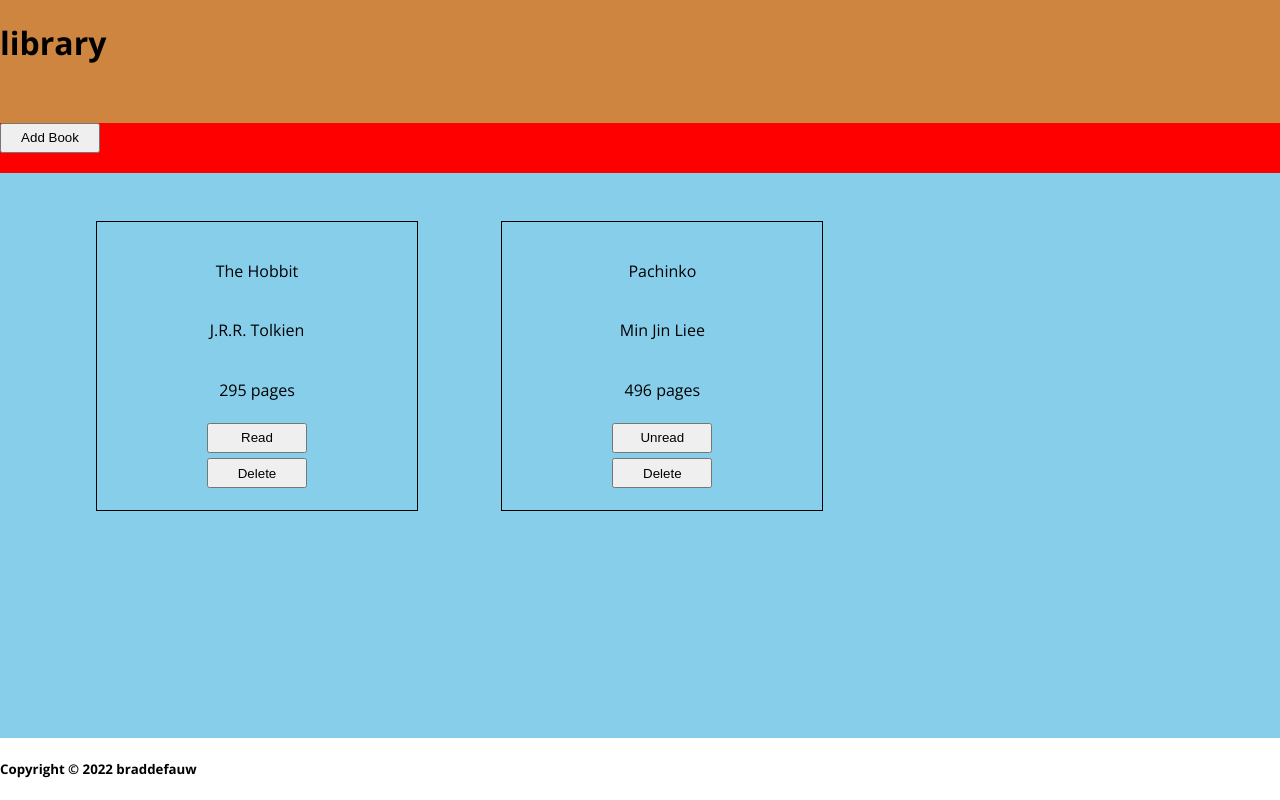
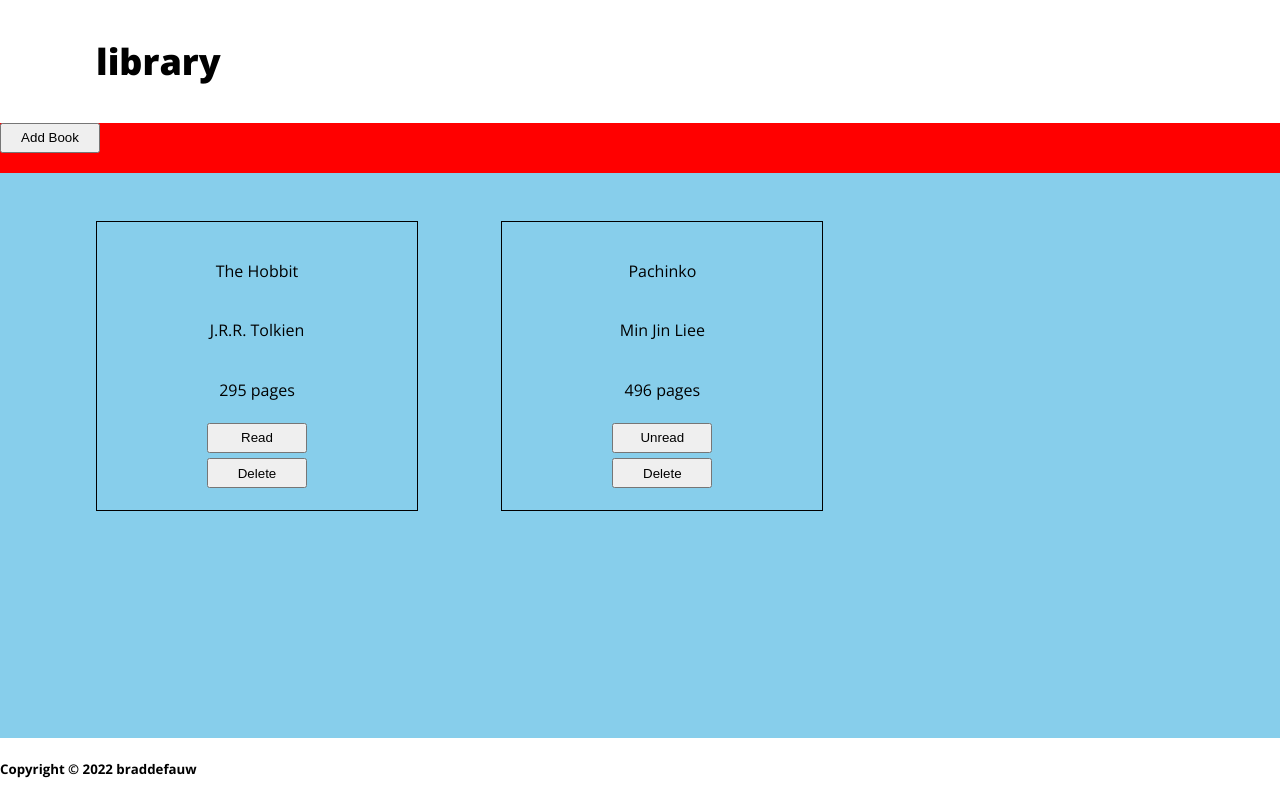
Before and after one commit to braddefauw/library-top, a plain HTML site: page index.html in a window 1280 px wide. Drawn offline with nearby package versions, Linux system fonts and the light colour scheme.

Commit message:
header styling + icon

```diff
--- a/index.html
+++ b/index.html
@@ -9,6 +9,7 @@
     <link rel="preconnect" href="https://fonts.googleapis.com">
     <link rel="preconnect" href="https://fonts.gstatic.com" crossorigin>
     <link href="https://fonts.googleapis.com/css2?family=Open+Sans:ital,wght@0,300;0,400;0,500;0,600;0,700;0,800;1,300;1,400;1,500;1,600;1,700;1,800&display=swap" rel="stylesheet">
+    <link rel="icon" href="img/Closed_Book_Icon.svg.png">
 </head>
 <body>
     <header>
--- a/styles.css
+++ b/styles.css
@@ -8,7 +8,15 @@ body {
 }
 
 header {
-    background: peru;
+    display: flex;
+    justify-content: flex-start;
+    align-items: center;
+    padding-left: 6rem;
+}
+
+header h1 {
+    font-weight: 800;
+    font-size: 2.25rem;
 }
 
 button {
@@ -33,7 +41,7 @@ button {
     padding: 20px;
     width: 300px;
     left: 50%;
-    top: 10%;
+    top: 25%;
     margin-left: -150px;
 }
 input {
```
Also changed, not shown: img/Closed_Book_Icon.svg.png (added).
